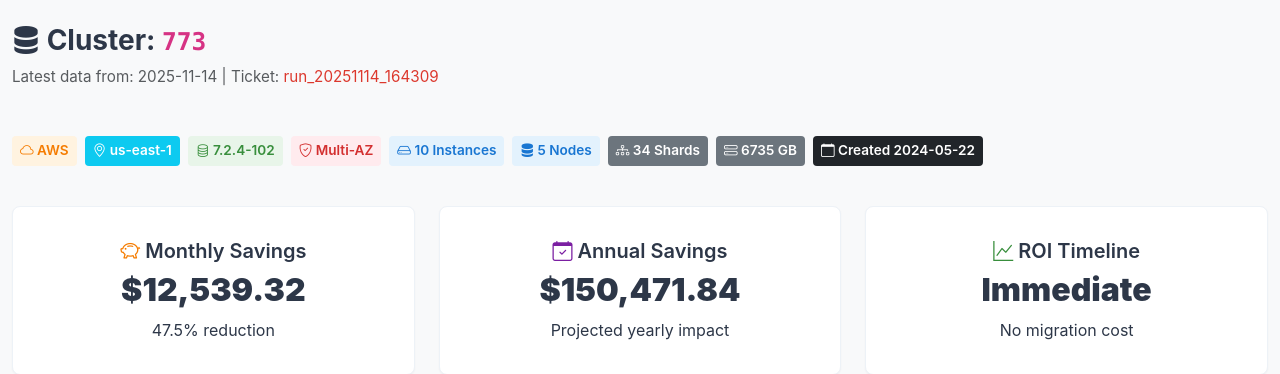
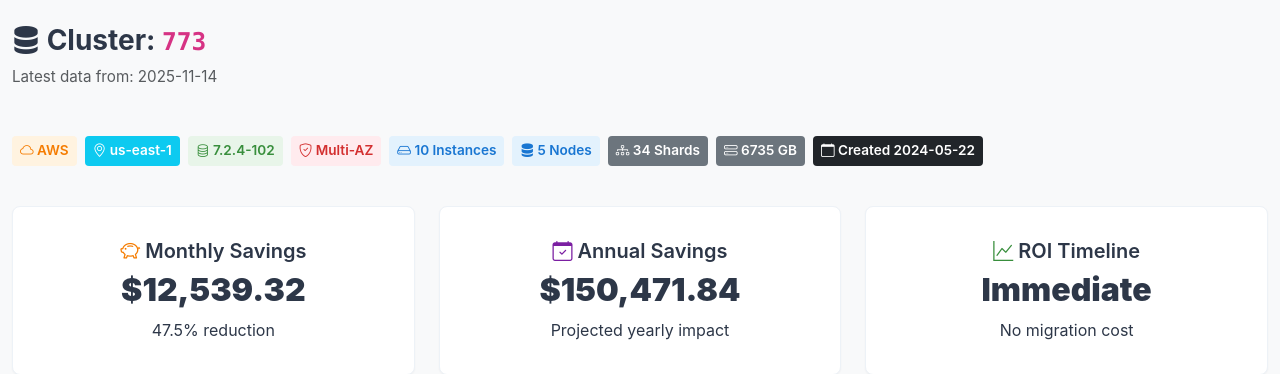
Before and after one commit to dobri-boyadzhiev/Active-Active-Cost-Analysis, a Flask app: page /cluster/773 in a window 1280 px wide. Shown: the part 113-487 px from the top of the page. Run offline with Flask 3, Linux system fonts and the light colour scheme; data comes from the database, SQL or seed files in the repository; some libraries are stand-ins or nearby versions.

Commit message:
🗑️ Remove all Jira references from UI - Dashboard: Removed Jira ticket link from Latest Run section - Cluster Details: Removed Jira ticket link from header - Cluster Details: Removed Jira Ticket column from Historical Data table - Top Savings: Removed Jira ticket from Run/Date filter dropdown

```diff
--- a/templates/cluster_details.html
+++ b/templates/cluster_details.html
@@ -16,8 +16,7 @@
             <i class="bi bi-server"></i> Cluster: <code>{{ mc_uid }}</code>
         </h1>
         <p class="text-muted mb-0" style="font-size: 0.95rem;">
-            Latest data from: {{ latest_result.run_timestamp[:10] }} |
-            Ticket: <a href="https://redislabs.atlassian.net/browse/{{ latest_result.jira_ticket }}" target="_blank">{{ latest_result.jira_ticket }}</a>
+            Latest data from: {{ latest_result.run_timestamp[:10] }}
         </p>
     </div>
 </div>
@@ -554,7 +553,6 @@
                         <thead>
                             <tr>
                                 <th>Date</th>
-                                <th>Jira Ticket</th>
                                 <th class="text-end">Current Price</th>
                                 <th class="text-end">Optimal Price</th>
                                 <th class="text-end">Savings</th>
@@ -565,11 +563,6 @@
                             {% for record in history | reverse %}
                             <tr>
                                 <td>{{ record.timestamp[:10] }}</td>
-                                <td>
-                                    <a href="https://redislabs.atlassian.net/browse/{{ record.jira_ticket }}" target="_blank">
-                                        {{ record.jira_ticket }}
-                                    </a>
-                                </td>
                                 <td class="text-end">${{ "{:,.2f}".format(record.current_price) }}</td>
                                 <td class="text-end">${{ "{:,.2f}".format(record.optimal_price) }}</td>
                                 <td class="text-end">
--- a/templates/dashboard.html
+++ b/templates/dashboard.html
@@ -14,9 +14,7 @@
     <div class="col-md-6 text-md-end">
         <div class="text-muted" style="font-size: 0.875rem;">
             <strong><i class="bi bi-bar-chart-line"></i> Latest Run:</strong>
-            Run #{{ stats.run_id }} |
-            {{ stats.timestamp[:10] }} {{ stats.timestamp[11:19] }} |
-            <a href="https://redislabs.atlassian.net/browse/{{ stats.jira_ticket }}" target="_blank">{{ stats.jira_ticket }}</a>
+            Run #{{ stats.run_id }} | {{ stats.timestamp[:10] }} {{ stats.timestamp[11:19] }}
         </div>
     </div>
     {% endif %}
--- a/templates/top_savings.html
+++ b/templates/top_savings.html
@@ -26,7 +26,7 @@
                     {% for run in all_runs %}
                     <option value="{{ run.run_id }}"
                             {% if selected_run and run.run_id == selected_run.run_id %}selected{% endif %}>
-                        Run #{{ run.run_id }} - {{ run.run_timestamp[:10] }} - {{ run.jira_ticket }}
+                        Run #{{ run.run_id }} - {{ run.run_timestamp[:10] }}
                     </option>
                     {% endfor %}
                 </select>
```
